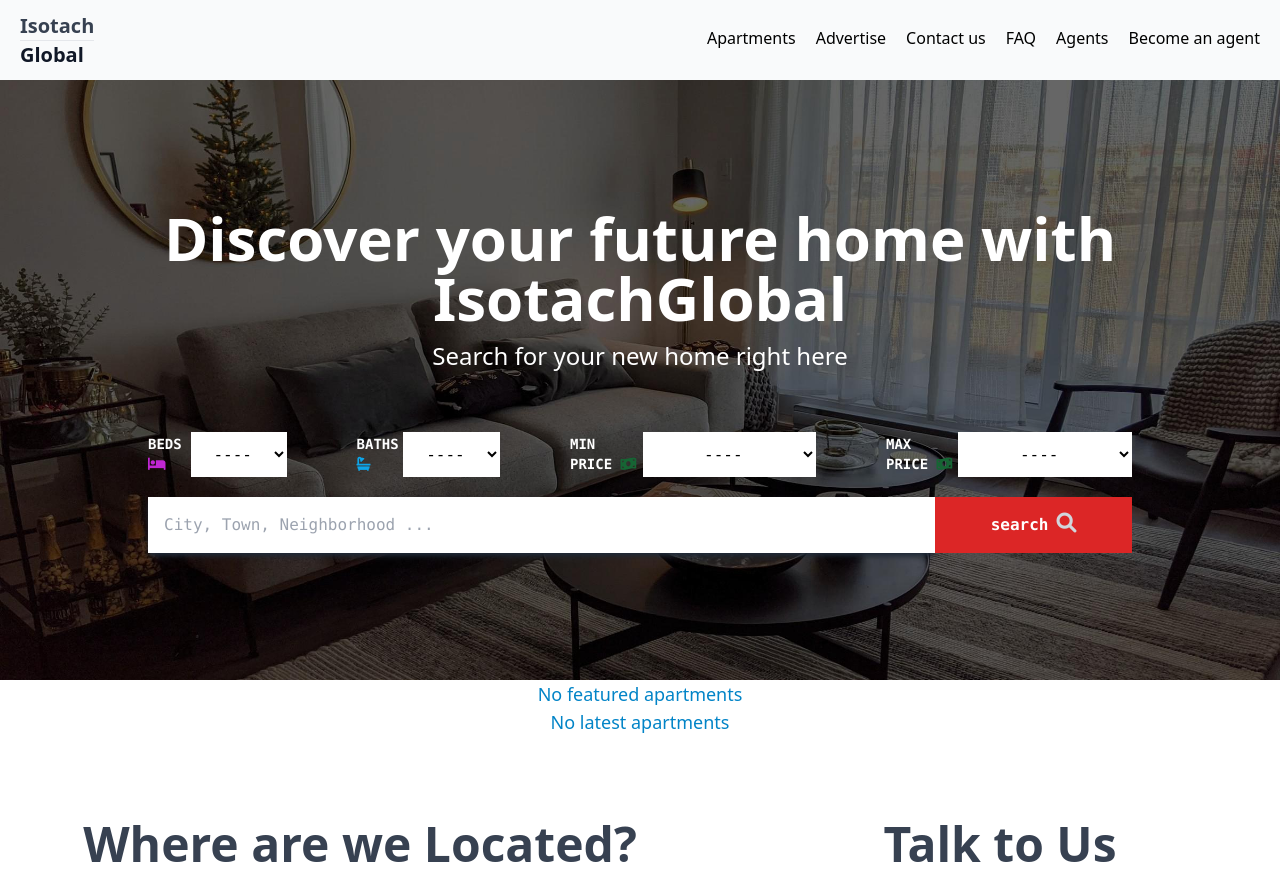
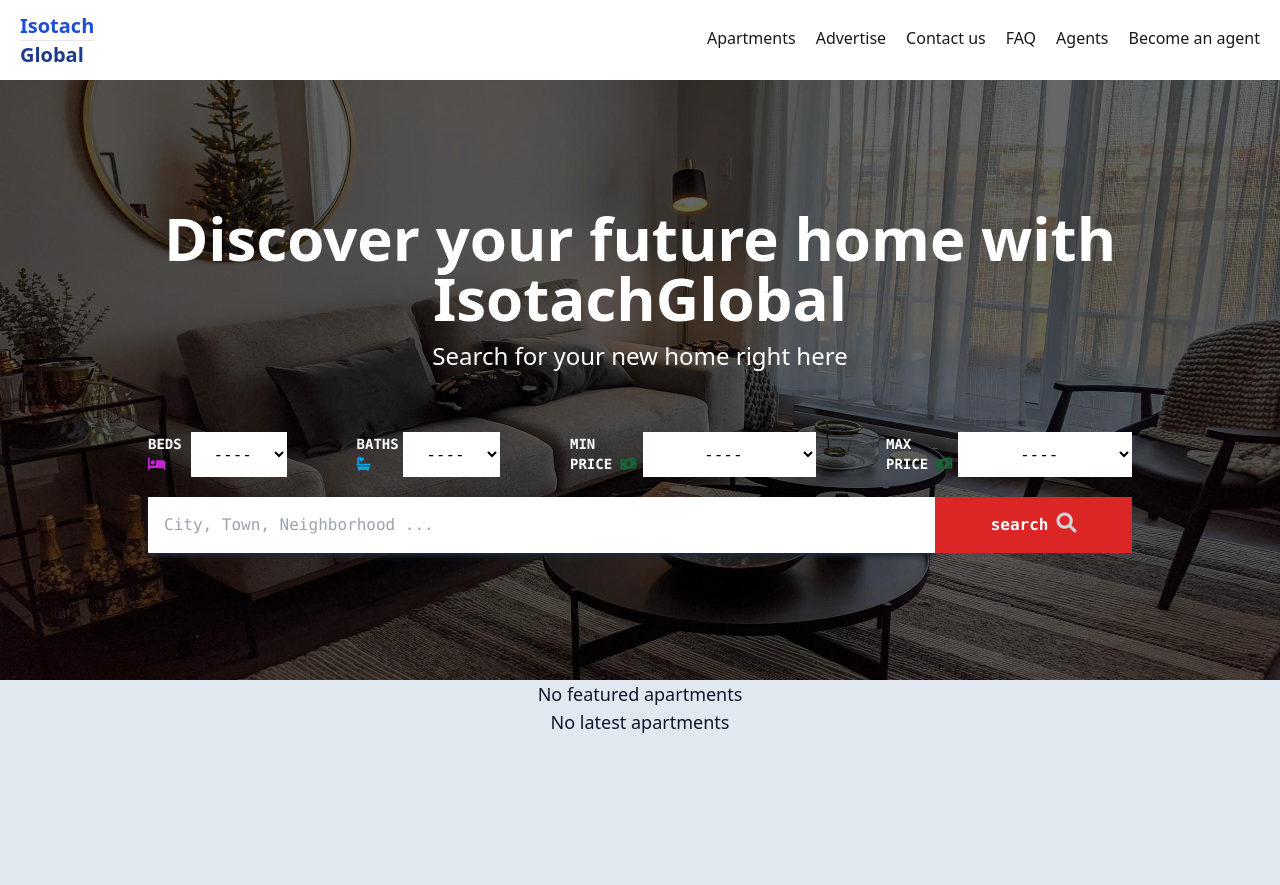
Before and after one commit to Gabriel-Rockson/isotach-global, a Django app: template templates/pages/homepage.html in a window 1280 px wide. Shown: the top 885 px of the page. Run offline with Django 3.2, Linux system fonts and the light colour scheme; the template is opened without the code that fills it, so the values that code supplies are empty.

Commit message:
Modify the styling of the website

```diff
--- a/static/css/tailwind/global.css
+++ b/static/css/tailwind/global.css
@@ -593,41 +599,49 @@ Ensure the default browser behavior of the `hidden` attribute.
   --tw-border-opacity: 1;
   border-top-color: rgb(107 114 128 / var(--tw-border-opacity));
 }
-.bg-gray-50 {
-  --tw-bg-opacity: 1;
-  background-color: rgb(249 250 251 / var(--tw-bg-opacity));
+.bg-slate-200 {
+  --tw-bg-opacity: 1;
+  background-color: rgb(226 232 240 / var(--tw-bg-opacity));
+}
+.bg-white {
+  --tw-bg-opacity: 1;
+  background-color: rgb(255 255 255 / var(--tw-bg-opacity));
+}
+.bg-slate-800 {
+  --tw-bg-opacity: 1;
+  background-color: rgb(30 41 59 / var(--tw-bg-opacity));
+}
+.bg-black-rich {
+  --tw-bg-opacity: 1;
+  background-color: rgb(11 9 10 / var(--tw-bg-opacity));
+}
+.bg-gray-900 {
+  --tw-bg-opacity: 1;
+  background-color: rgb(17 24 39 / var(--tw-bg-opacity));
+}
+.bg-green-600 {
+  --tw-bg-opacity: 1;
+  background-color: rgb(22 163 74 / var(--tw-bg-opacity));
 }
 .bg-gray-800 {
   --tw-bg-opacity: 1;
   background-color: rgb(31 41 55 / var(--tw-bg-opacity));
 }
+.bg-gray-200 {
+  --tw-bg-opacity: 1;
+  background-color: rgb(229 231 235 / var(--tw-bg-opacity));
+}
+.bg-blue-700 {
+  --tw-bg-opacity: 1;
+  background-color: rgb(29 78 216 / var(--tw-bg-opacity));
+}
+.bg-slate-900 {
+  --tw-bg-opacity: 1;
+  background-color: rgb(15 23 42 / var(--tw-bg-opacity));
+}
 .bg-red-600 {
   --tw-bg-opacity: 1;
   background-color: rgb(220 38 38 / var(--tw-bg-opacity));
-}
-.bg-black {
-  --tw-bg-opacity: 1;
-  background-color: rgb(0 0 0 / var(--tw-bg-opacity));
-}
-.bg-gray-900 {
-  --tw-bg-opacity: 1;
-  background-color: rgb(17 24 39 / var(--tw-bg-opacity));
-}
-.bg-green-600 {
-  --tw-bg-opacity: 1;
-  background-color: rgb(22 163 74 / var(--tw-bg-opacity));
-}
-.bg-gray-300 {
-  --tw-bg-opacity: 1;
-  background-color: rgb(209 213 219 / var(--tw-bg-opacity));
-}
-.bg-blue-700 {
-  --tw-bg-opacity: 1;
-  background-color: rgb(29 78 216 / var(--tw-bg-opacity));
-}
-.bg-slate-900 {
-  --tw-bg-opacity: 1;
-  background-color: rgb(15 23 42 / var(--tw-bg-opacity));
 }
 .bg-cover {
   background-size: cover;
@@ -693,9 +707,6 @@ Ensure the default browser behavior of the `hidden` attribute.
 .pb-2 {
   padding-bottom: 0.5rem;
 }
-.pl-5 {
-  padding-left: 1.25rem;
-}
 .text-center {
   text-align: center;
 }
@@ -757,6 +768,30 @@ Ensure the default browser behavior of the `hidden` attribute.
 .uppercase {
   text-transform: uppercase;
 }
+.text-blue-700 {
+  --tw-text-opacity: 1;
+  color: rgb(29 78 216 / var(--tw-text-opacity));
+}
+.text-blue-900 {
+  --tw-text-opacity: 1;
+  color: rgb(30 58 138 / var(--tw-text-opacity));
+}
+.text-white {
+  --tw-text-opacity: 1;
+  color: rgb(255 255 255 / var(--tw-text-opacity));
+}
+.text-sky-700 {
+  --tw-text-opacity: 1;
+  color: rgb(3 105 161 / var(--tw-text-opacity));
+}
+.text-gray-300 {
+  --tw-text-opacity: 1;
+  color: rgb(209 213 219 / var(--tw-text-opacity));
+}
+.text-red-600 {
+  --tw-text-opacity: 1;
+  color: rgb(220 38 38 / var(--tw-text-opacity));
+}
 .text-gray-700 {
   --tw-text-opacity: 1;
   color: rgb(55 65 81 / var(--tw-text-opacity));
@@ -841,13 +864,9 @@ Ensure the default browser behavior of the `hidden` attribute.
   --tw-text-opacity: 1;
   color: rgb(107 33 168 / var(--tw-text-opacity));
 }
-.text-blue-500 {
-  --tw-text-opacity: 1;
-  color: rgb(59 130 246 / var(--tw-text-opacity));
-}
-.text-sky-600 {
-  --tw-text-opacity: 1;
-  color: rgb(2 132 199 / var(--tw-text-opacity));
+.text-slate-900 {
+  --tw-text-opacity: 1;
+  color: rgb(15 23 42 / var(--tw-text-opacity));
 }
 .shadow-sm {
   --tw-shadow: 0 1px 2px 0 rgb(0 0 0 / 0.05);
@@ -883,6 +902,8 @@ Ensure the default browser behavior of the `hidden` attribute.
   align-self: center;
   font-size: 0.875rem;
   line-height: 1.25rem;
+  --tw-text-opacity: 1;
+  color: rgb(255 255 255 / var(--tw-text-opacity));
 }
 
 .nav-link-label::first-letter {
@@ -900,18 +921,23 @@ Ensure the default browser behavior of the `hidden` attribute.
     line-height: 1.5rem;
   }
 
+  .nav-link-label {
+    --tw-text-opacity: 1;
+    color: rgb(22 26 29 / var(--tw-text-opacity));
+  }
+
   .nav-link-label:hover {
     border-bottom-width: 2px;
   }
 
   .nav-link-label:hover {
     --tw-border-opacity: 1;
-    border-color: rgb(219 39 119 / var(--tw-border-opacity));
+    border-color: rgb(192 38 211 / var(--tw-border-opacity));
   }
 
   .nav-link-label:hover {
     --tw-text-opacity: 1;
-    color: rgb(219 39 119 / var(--tw-text-opacity));
+    color: rgb(192 38 211 / var(--tw-text-opacity));
   }
 }
 
@@ -1554,10 +1645,6 @@ Ensure the default browser behavior of the `hidden` attribute.
     padding-right: 3.5rem;
   }
 
-  .md\:pl-14 {
-    padding-left: 3.5rem;
-  }
-
   .md\:text-2xl {
     font-size: 1.5rem;
     line-height: 2rem;
@@ -1573,9 +1660,9 @@ Ensure the default browser behavior of the `hidden` attribute.
     line-height: 1.75rem;
   }
 
-  .md\:text-4xl {
-    font-size: 2.25rem;
-    line-height: 2.5rem;
+  .md\:text-3xl {
+    font-size: 1.875rem;
+    line-height: 2.25rem;
   }
 
   .md\:text-base {
@@ -1727,10 +1814,6 @@ Ensure the default browser behavior of the `hidden` attribute.
     padding-right: 0.5rem;
   }
 
-  .lg\:pl-20 {
-    padding-left: 5rem;
-  }
-
   .lg\:text-center {
     text-align: center;
   }
@@ -1748,11 +1831,6 @@ Ensure the default browser behavior of the `hidden` attribute.
   .lg\:text-2xl {
     font-size: 1.5rem;
     line-height: 2rem;
-  }
-
-  .lg\:text-5xl {
-    font-size: 3rem;
-    line-height: 1;
   }
 
   .lg\:text-lg {
--- a/templates/apartments/apartment-listings.html
+++ b/templates/apartments/apartment-listings.html
@@ -57,7 +57,7 @@
         <!-- Agent -->
         <p class="text-slate-800 py-1">
           <span class="font-bold">Agent</span>
-          <i class="fa-solid fa-user-tie text-black"></i>:
+          <i class="fa-solid fa-user-tie text-black-rich"></i>:
           {{apartment.agent.full_name}}
         </p>
       </div>
--- a/templates/base.html
+++ b/templates/base.html
@@ -13,17 +13,17 @@
     <title>{% block title %}{% endblock title %}</title>
   </head>
 
-  <body>
+  <body class="bg-slate-200">
     {% comment %} Top Navbar {% endcomment %}
-    <nav class="bg-gray-50 lg:border-b-0 lg:shadow-lg">
+    <nav class="bg-white lg:border-b-0 lg:shadow-lg">
       <!-- The label -->
       <div class="flex justify-between px-5 h-20">
         <div class="self-center">
           <label class="text-xl font-bold"><a href="{% url 'pages:homepage' %}">
               <div class="flex flex-col">
-                <span class="text-gray-700">Isotach</span>
+                <span class="text-blue-700">Isotach</span>
                 <hr>
-                <span class="text-gray-900">Global</span>
+                <span class="text-blue-900">Global</span>
               </div>
             </a>
           </label>
@@ -112,7 +112,7 @@
     <main>{% block content %}{% endblock content %}</main>
 
     <!-- Footer -->
-    <footer class="bg-gray-800 text-white">
+    <footer class="bg-slate-800 text-white">
       <div class="flex flex-col-reverse lg:flex-row px-5 lg:px-20 py-10">
 
         <div class="flex flex-col md:flex-row lg:w-2/3 md:px-16">
@@ -152,9 +152,11 @@
               <input class="contact-form-input" type="email" placeholder="Enter your email address" name="email_1"
                 id="email_1" />
             </div>
-            <button type="submit" class="bg-red-600 hover:bg-red-700 text-white py-3 w-full mt-5">
-              Register
-            </button>
+            <div class="mt-2">
+              <button type="submit" class="red-btn-1">
+                Register
+              </button>
+            </div>
           </form>
           <p class="text-white text-sm py-1">
             Get notified whenever we upload new apartments
@@ -162,7 +164,7 @@
         </div>
       </div>
 
-      <div class="text-sm flex justify-around bg-black text-white">
+      <div class="text-sm flex justify-around bg-black-rich text-white">
         <div class="py-2 md:flex space-x-5 space-y-1 md:space-y-0">
           <!-- TODO change the 2022 and use a scipt to insert the year -->
           <i class="fa-solid fa-copyright mr-1"></i> copyright, 2022 - Isotach Global
--- a/templates/pages/homepage.html
+++ b/templates/pages/homepage.html
@@ -5,7 +5,7 @@
 
 {% block content %}
 <!-- HomePage banner -->
-<div class="flex bg-gray-900 justify-around w-full img-fluid bg-no-repeat bg-center bg-cover"
+<div class="flex bg-slate-900 justify-around w-full img-fluid bg-no-repeat bg-center bg-cover"
   style="background-image: url({% if homepage.banner_image %}{{ homepage.get_jpeg_image_url }}{% else %}{% static 'img/apt-img-11.jpg' %}{% endif %}); height: 600px">
 
   <div class="self-center flex flex-col w-full lg:w-11/12 xl:w-4/5 2xl:w-3/5 py-5">
@@ -141,27 +141,31 @@
   {% if featured_apartments %}
     <!-- Featured Listings -->
     <div>
-      <h1 class="text-xl md:text-2xl font-bold mt-8 md:mt-10 pb-2 text-gray-800">Our Top Featured Apartment Listings</h1>
-      <a href="{% url 'apartments:list-apartments' %}" class="text-blue-500 hover:text-blue-600"><i class="fa-solid fa-eye"></i> View all listings</a>
+      <h1 class="text-xl md:text-3xl font-bold mt-8 md:mt-10 pb-2 text-slate-900">Our Top Featured Apartment Listings</h1>
+      <a href="{% url 'apartments:list-apartments' %}" class="link-1">
+        <i class="fa-solid fa-eye text-slate-900"></i> View all listings
+      </a>
 
       {% include "apartments/apartment-listings.html" with apartments=featured_apartments %}
 
     </div>
   {% else %}
-    <h2 class="text-sky-600 text-lg text-center">No featured apartments</h2>
+    <h2 class="text-slate-900 text-lg text-center">No featured apartments</h2>
   {% endif %}
 
   <!-- Latest Listings -->
   {% if latest_apartments %}
     <div class="mt-5">
-      <h1 class="text-xl md:text-2xl font-bold mt-8 md:mt-10 pb-2 text-gray-800">Our Latest Apartment Listings</h1>
-      <a href="{% url 'apartments:list-apartments' %}" class="text-blue-500 hover:text-blue-600"><i class="fa-solid fa-eye"></i> View all listings</a>
+      <h1 class="text-xl md:text-2xl font-bold mt-8 md:mt-10 pb-2 text-slate-900">Our Latest Apartment Listings</h1>
+      <a href="{% url 'apartments:list-apartments' %}" class="link-1">
+        <i class="fa-solid fa-eye text-slate-900"></i> View all listings
+      </a>
 
       {% include "apartments/apartment-listings.html" with apartments=latest_apartments %}
 
     </div>
   {% else %}
-    <h2 class="text-sky-600 text-lg text-center">No latest apartments</h2>
+    <h2 class="text-slate-900 text-lg text-center">No latest apartments</h2>
   {% endif %}
 
 </section>
@@ -169,8 +173,8 @@
 <!-- The About Us Message -->
 {% if homepage.about_section %}
 
-<section class="px-5 md:px-14 lg:px-20 my-16" id="about-us">
-  <h1 class="my-5 text-3xl md:text-4xl lg:text-5xl font-black text-gray-700">{{homepage.about_section.first.name}}</h1>
+<section class="px-5 md:px-14 lg:px-20 my-24 md:my-40" id="about-us">
+  <h1 class="section-heading">{{homepage.about_section.first.name}}</h1>
   <div class="flex flex-col lg:flex-row">
     <picture class="lg:w-1/2">
       <source class="" srcset="{{homepage.about_section.first.get_jpeg_image_url}}" type="image/jpeg">
@@ -187,8 +191,8 @@
 <!-- Our Services Section -->
 {% if homepage.services_section %}
 
-<section class="px-5 md:px-14 lg:px-20 my-16" id="services">
-  <h1 class="my-5 text-3xl md:text-4xl lg:text-5xl font-black text-gray-700">{{ homepage.services_section.first.name }}
+<section class="px-5 md:px-14 lg:px-20 mb-24 md:mb-40" id="services">
+  <h1 class="section-heading">{{ homepage.services_section.first.name }}
   </h1>
   <div class="flex flex-col lg:flex-row-reverse">
     <picture class="lg:w-1/2">
@@ -204,13 +208,11 @@
 {% endif %}
 
 
-<section class="my-16 flex flex-col-reverse lg:flex-row">
+<section class="md:px-14 lg:px-20 my-24 md:my-40 flex flex-col-reverse lg:flex-row">
 
   <!-- Google Maps -->
-  <div class="lg:w-1/2 my-16 lg:my-0">
-    <h1 class="pl-5 md:pl-14 lg:pl-20 my-5 text-3xl md:text-4xl lg:text-5xl font-black text-gray-700 lg:text-center">
-      Where are we
-      Located?</h1>
+  <div class="lg:w-1/2 mt-24 md:mt-40 lg:my-0">
+    <h1 class="section-heading">Location</h1>
 
     <div class="w-full h-screen lg:h-4/5">
       <iframe
@@ -221,7 +223,7 @@
 
   <!-- Contact Form -->
   <div class="lg:w-1/2" id="contact-us">
-    <h1 class="pl-5 md:pl-14 lg:pl-20 my-5 text-3xl md:text-4xl lg:text-5xl font-black text-gray-700 lg:text-center">
+    <h1 class="section-heading">
       Talk to Us</h1>
 
     <div class="h-3/5 w-full px-5 md:px-14 lg:px-20">
@@ -262,7 +264,7 @@
             placeholder="Type your message here"></textarea>
         </div>
 
-        <button type="submit" class="hover:bg-red-700 bg-red-600 text-white py-3 w-full">Send Message <i
+        <button type="submit" class="red-btn-1">Send Message <i
             class="fa-solid fa-location-arrow"></i></button>
       </form>
     </div>
@@ -273,8 +275,8 @@
 <!-- Freqeuntly Asked Questions -->
 {% if homepage.frequently_asked_questions %}
 
-<section class="px-5 md:px-14 lg:px-20 my-16" id="faq">
-  <h1 class="my-5 text-3xl md:text-4xl lg:text-5xl font-black text-gray-700">Frequently Asked Questions</h1>
+<section class="px-5 md:px-14 mb-24 md:mb-40 lg:px-20" id="faq">
+  <h1 class="section-heading">Frequently Asked Questions</h1>
 
   <div class="">
     {% for faq in homepage.frequently_asked_questions.all %}
```
Also changed, not shown: other parts of static/css/tailwind/global.css (+134 -75 lines), jstoolchain/css/global.css (+22 -7 lines), jstoolchain/tailwind.config.js (+20 -1 lines), templates/apartments/apartment_filter.html (+22 -9 lines).
